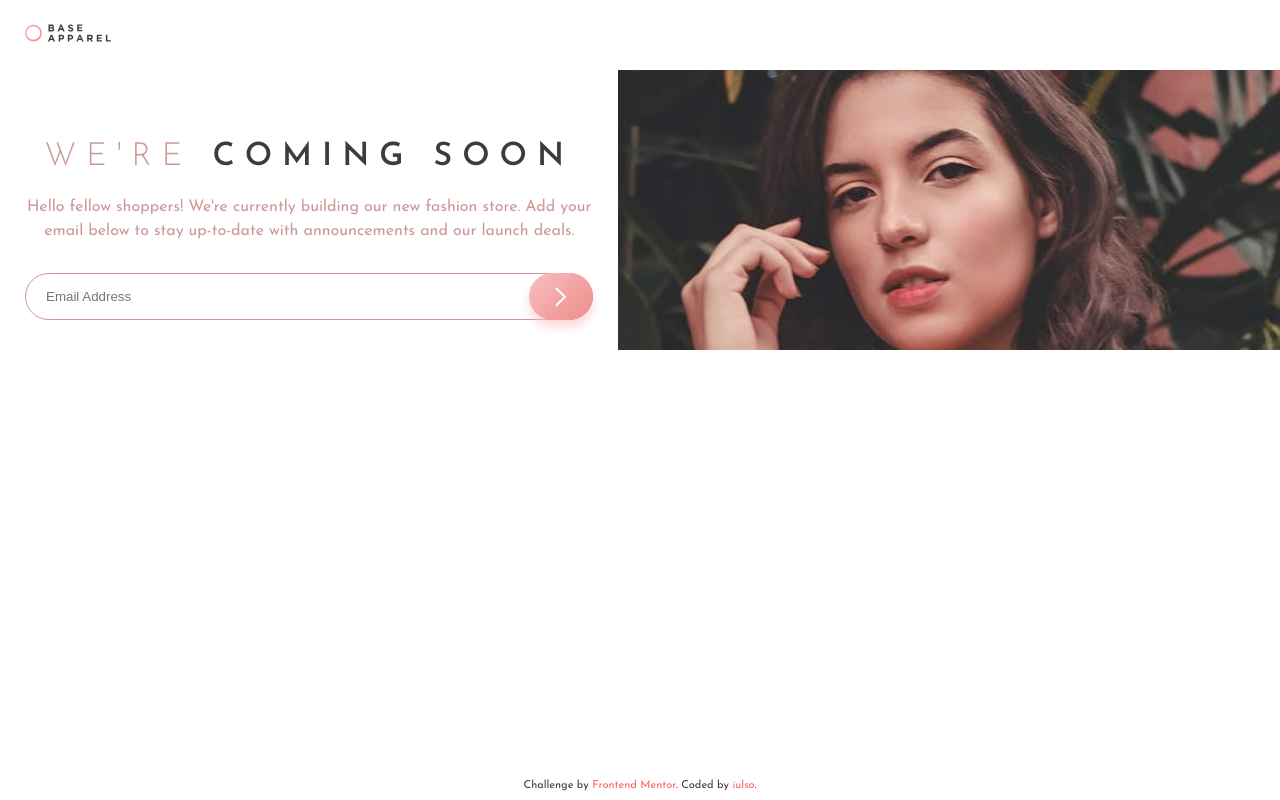
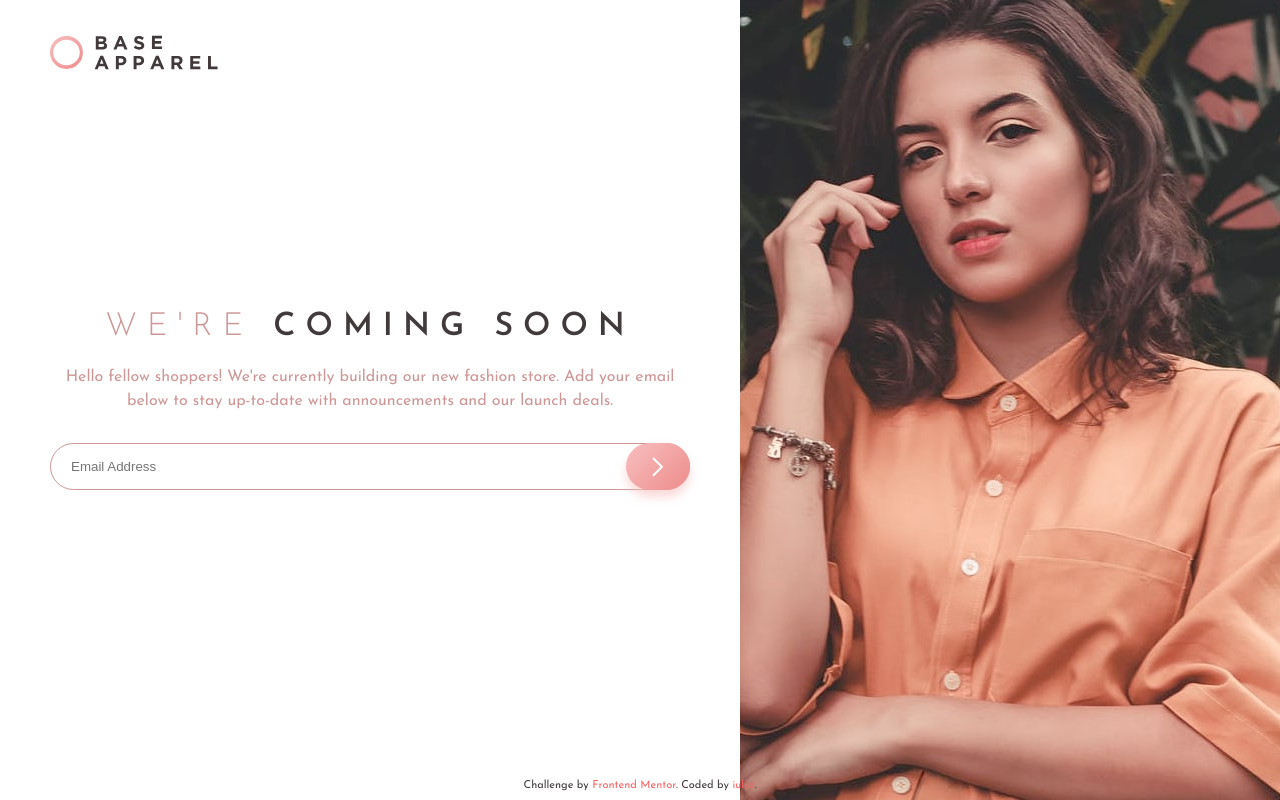
Before and after one commit to iulso/fem-coming-soon-page, a website: page index.html in a window 1280 px wide. Drawn offline with Linux system fonts and the light colour scheme.

Commit message:
Styles updated

```diff
--- a/app/scss/components/coming.scss
+++ b/app/scss/components/coming.scss
@@ -3,6 +3,10 @@
 .coming {
   margin: rem(70) 0;
   text-align: center;
+
+  @include breakpoint-up(large) {
+    min-width: 50%;
+  }
 }
 
 .coming__title {
@@ -14,9 +18,6 @@
     font-weight: var(--font-weight-light);
     color: var(--main);
   }
-}
-
-.coming__text {
 }
 
 .coming__form {
@@ -51,8 +52,11 @@
     width: rem(64);
     background: var(--gradient-main);
     box-shadow: 0px 7px 10px hsla(var(--gradient-main-start), 0.6);
+    transition: background 150ms ease-in-out;
 
     &:hover {
+      background: var(--gradient-filter), var(--gradient-hover);
+      // filter: var(--gradient-filter);
     }
 
     img {
@@ -69,8 +73,19 @@
   height: rem(280);
   overflow: hidden;
 
+  @include breakpoint-up(medium) {
+    height: 100vh;
+    overflow: auto;
+  }
+
   img {
     width: 100%;
     margin-top: rem(-42);
+
+    @include breakpoint-up(medium) {
+      margin-top: 0;
+      height: 100%;
+      object-fit: cover;
+    }
   }
 }
--- a/app/scss/components/footer.scss
+++ b/app/scss/components/footer.scss
@@ -1,20 +1,20 @@
 @use '../util/' as *;
 
-.footer {
+.attribution {
   position: fixed;
   left: 0;
   bottom: 0;
   width: 100%;
   margin-top: rem(20);
 
-  .attribution {
+  p {
     margin-bottom: rem(6);
     font-size: 0.6875rem;
     text-align: center;
     color: var(--black);
+  }
 
-    a {
-      color: var(--accent);
-    }
+  a {
+    color: var(--accent);
   }
 }
--- a/app/scss/components/header.scss
+++ b/app/scss/components/header.scss
@@ -2,8 +2,17 @@
 
 .header {
   margin: rem(24) 0;
+
+  @include breakpoint-up(medium) {
+    position: fixed;
+    margin: rem(35) 0;
+  }
 }
 
 .header__logo {
   height: rem(18);
+
+  @include breakpoint-up(medium) {
+    height: rem(35);
+  }
 }
--- a/app/scss/globals/colors.scss
+++ b/app/scss/globals/colors.scss
@@ -1,3 +1,5 @@
+@use 'sass:color';
+
 :root {
   // Colors
   --main: hsl(0, 36%, 70%);
@@ -7,14 +9,22 @@
   // Gradients
   --gradient-main-start: 0, 80%, 86%;
   --gradient-main-end: 0, 74%, 74%;
+  --gradient-filter-start: 0, 0%, 100%;
+  --gradient-filter-end: 0, 0%, 1%;
+
   --gradient-main: linear-gradient(
     135deg,
     hsl(var(--gradient-main-start)),
     hsl(var(--gradient-main-end))
   );
-  --gradient-grayish: linear-gradient(
+  --gradient-filter: linear-gradient(
     135deg,
-    hsl(0, 0%, 100%),
-    hsl(0, 0%, 1%)
-  ); // transparent?
+    hsla(var(--gradient-filter-start), 0.5),
+    hsla(var(--gradient-filter-end), 0.05)
+  );
+  --gradient-hover: linear-gradient(
+    135deg,
+    hsla(var(--gradient-main-start), 1),
+    hsla(var(--gradient-main-start), 1)
+  );
 }
--- a/app/scss/globals/layout.scss
+++ b/app/scss/globals/layout.scss
@@ -1,14 +1,28 @@
 @use '../util/' as *;
 
-.container {
+// .container {
+//   @include breakpoint-up(large) {
+//     max-width: rem(1110);
+//     margin: 0 auto;
+//   }
+// }
+
+.content {
   padding: 0 rem(25);
+
+  @include breakpoint-up(medium) {
+    padding: 0 rem(50);
+  }
 }
 
 .main {
   display: flex;
   flex-direction: column-reverse;
 
-  @include breakpoint-up(large) {
+  @include breakpoint-up(medium) {
     flex-direction: row;
+    justify-content: center;
+    align-items: center;
+    height: 100vh;
   }
 }
--- a/index.html
+++ b/index.html
@@ -25,12 +25,12 @@
     <link rel="stylesheet" href="dist/style.css" />
     <script defer src="dist/script.js"></script>
   </head>
-  <body>
-    <header class="header container">
+  <body class="container">
+    <header class="header content">
       <img src="images/logo.svg" alt="Base Apparel logo" class="header__logo" />
     </header>
     <main class="main">
-      <div class="coming container">
+      <div class="coming content">
         <h1 class="coming__title">
           <span>We're</span>
           coming soon
@@ -62,8 +62,8 @@
         />
       </aside>
     </main>
-    <footer class="footer">
-      <p class="attribution container">
+    <footer class="attribution">
+      <p class="content">
         Challenge by
         <a href="https://www.frontendmentor.io?ref=challenge" target="_blank"
           >Frontend Mentor</a
```
Also changed, not shown: dist/style.css, 1 other file.
